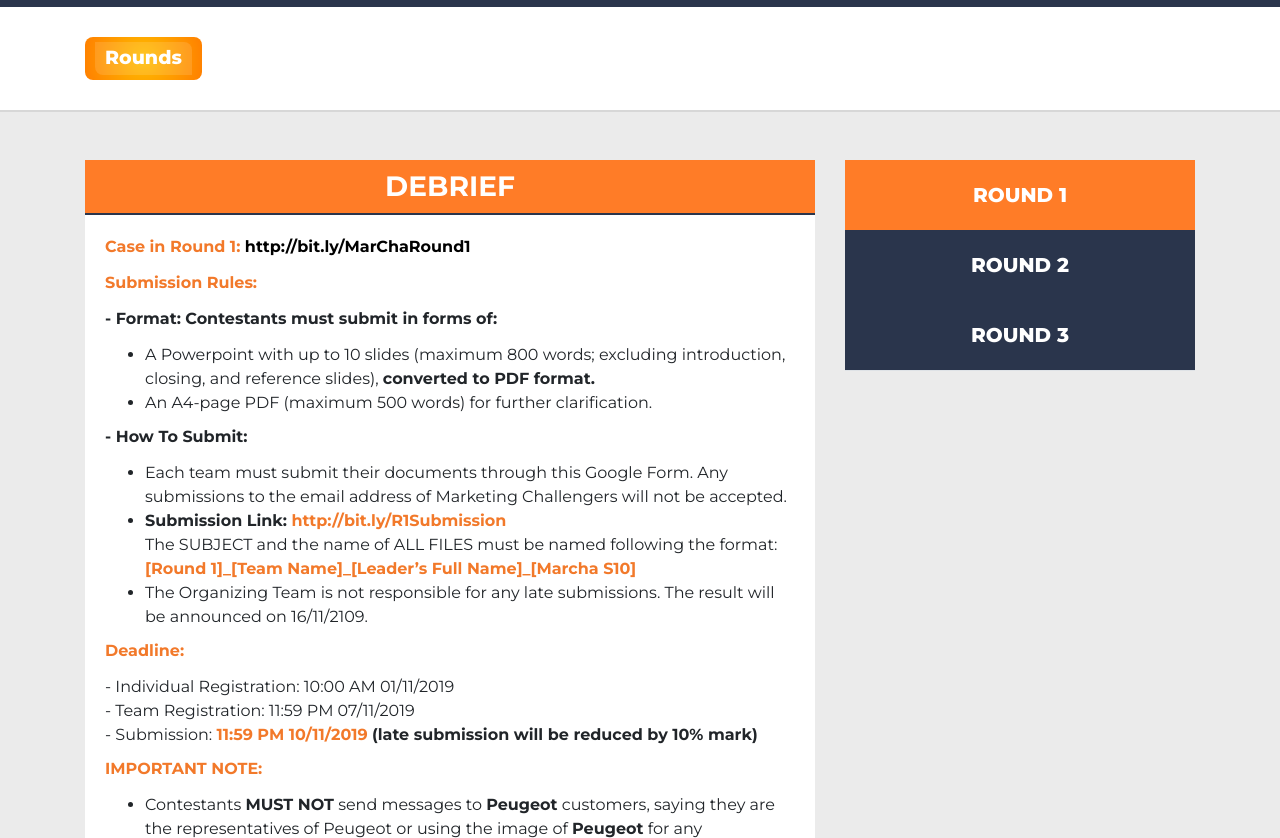
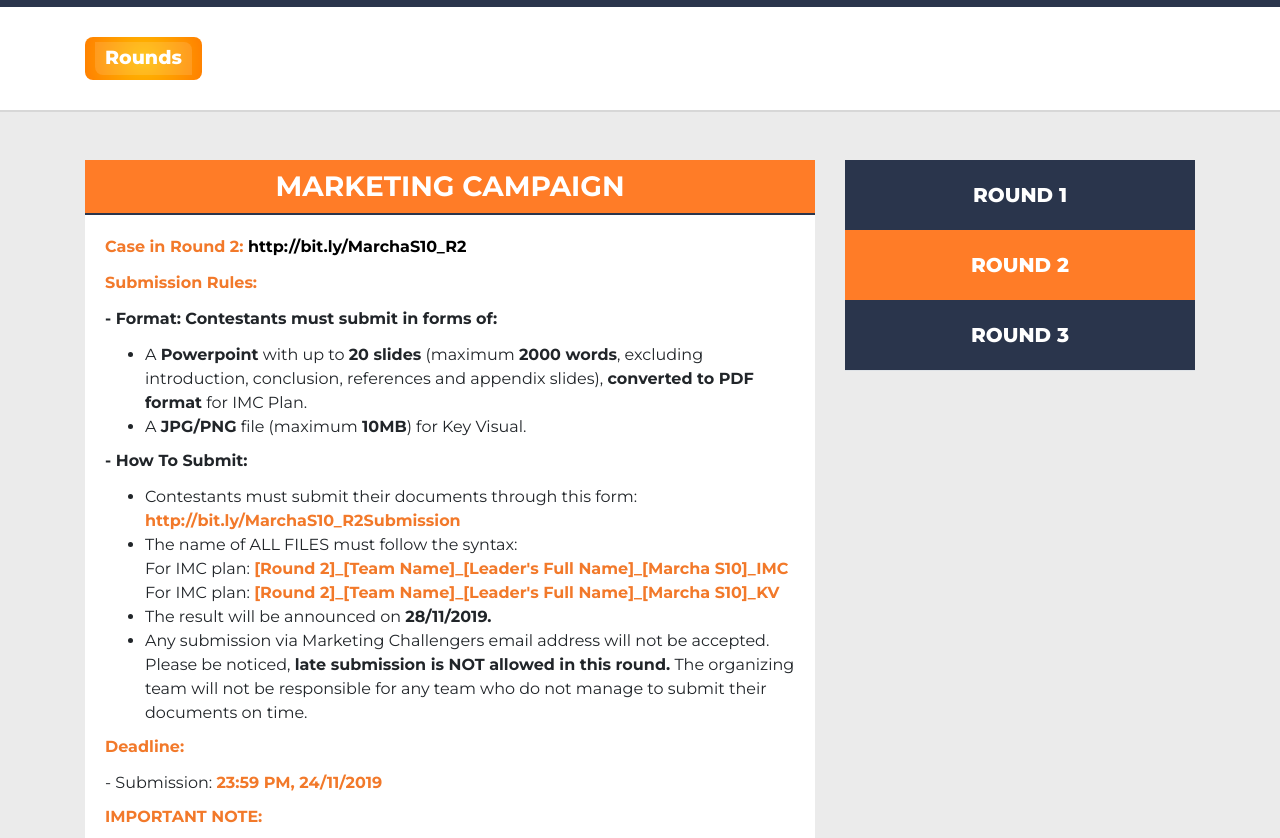
Before and after one commit to LeTranAnhVu/mkt_challenger_template, a website: page src/rounds.html in a window 1280 px wide. Shown: the part 69-907 px from the top of the page. Drawn offline with Linux system fonts and the light colour scheme.

Commit message:
Write content round 02 DONE

```diff
--- a/src/rounds.html
+++ b/src/rounds.html
@@ -89,7 +89,7 @@
       <div class="col-md-8">
         <div class="tab-content" id="myTabContent">
           <!--round 01-->
-          <div class="tab-pane fade show active" id="round-01" role="tabpanel">
+          <div class="tab-pane fade  " id="round-01" role="tabpanel">
             <h3>DEBRIEF</h3>
             <div class="content">
               <p><b class="orange">Case in Round 1: <a href="http://bit.ly/MarChaRound1" target="_blank">http://bit.ly/MarChaRound1</a></b></p>
@@ -127,46 +127,38 @@
           </div>
 
           <!--round 02-->
-          <div class="tab-pane fade" id="round-02" role="tabpanel">
-            <h3>IMC plan</h3>
+          <div class="tab-pane fade show active" id="round-02" role="tabpanel">
+            <h3>MARKETING CAMPAIGN</h3>
             <div class="content">
-              <p><b class="orange">1. Timeline: 26/10/2018 - 10/11/2019</b></p>
-              <p><b class="orange">2. Content:</b> Candidates will be provided information about Exclusive Sponsor brand and their offerings.</p>
-              <p><b>Round 1.1 Market Research</b></p>
-              <p class="text-space">Based on Client Brief, contestants will utilize tools and channels in Market Research to submit a plan of how they conduct secondary and primary research related to the case and the result of their findings (including data and analysis)</p>
-              <p><b>Round 1.2 Creative Brief</b></p>
+              <p><b class="orange">Case in Round 2: <a href="http://bit.ly/MarchaS10_R2" target="_blank">http://bit.ly/MarchaS10_R2</a></b></p>
+              <p><b class="orange">Submission Rules:</b></p>
+              <p><b>- Format: Contestants must submit in forms of:</b></p>
               <ul class="text-space">
-                <li>From their conclusion in the market search, contestants will continue creating a Creative Brief which includes these elements:</li>
-                <li>- Client's background</li>
-                <li>- Target audience</li>
-                <li>- Insights</li>
-                <li>- Key message</li>
-                <li>- Big idea</li>
+                <li>A <b>Powerpoint</b> with up to <b>20 slides</b> (maximum <b>2000 words</b>, excluding introduction, conclusion, references and appendix slides), <b>converted to PDF format</b> for IMC Plan.</li>
+                <li>A <b>JPG/PNG</b> file (maximum <b>10MB</b>) for Key Visual.</li>
               </ul>
-              <p><b>Workshop 1</b></p>
-              <p class="text-space">Workshop 1 about how to conduct effective Market Research and deliver a Creative Brief will be open for all.</p>
-              <p><b class="orange">3. Content guide line and submission guide line:</b> <a href=" http://bit.ly/2DfbA1W"> http://bit.ly/2DfbA1W</a></p>
-              <p><b class="orange">4. Submission deadline: 23:59 on 29/9/2019.</b></p>
-              <p><b class="orange">5. The results of Round 1:</b> will be announced <b class="orange">on 05/10/2019</b>. Only <b class="orange">20 TEAMS</b> with the best results will move to Round 2</p>
+              <p><b>- How To Submit:</b></p>
+              <ul class="text-space">
+                <li>Contestants must submit their documents through this form: <a href="http://bit.ly/MarchaS10_R2Submission" target="_blank"><b class="orange"> http://bit.ly/MarchaS10_R2Submission</b></a></li>
+                <li>The name of ALL FILES must follow the syntax: <br>
+                  For IMC plan: <b class="orange">[Round 2]_[Team Name]_[Leader's Full Name]_[Marcha S10]_IMC </b><br>
+                  For IMC plan: <b class="orange">[Round 2]_[Team Name]_[Leader's Full Name]_[Marcha S10]_KV</b>
+                </li>
+                <li>The result will be announced on <b>28/11/2019.</b></li>
+                <li>Any submission via Marketing Challengers email address will not be accepted. Please be noticed, <b>late submission is NOT allowed in this round.</b> The organizing team will not be responsible for any team who do not manage to submit their documents on time.</li>
+              </ul>
+              <p><b class="orange">Deadline:</b></p>
               <ul>
-                <li>- Problem of youngsters in Vietnam.</li>
-                <li>- Target Audience insights and background.</li>
-                <li>- Big Idea for the solution that can answer the questions below:</li>
-                <li>Which combination of the above products would you use?</li>
-                <li>Which functions will be apply for the solution?</li>
-                <li>What do the Target Audience need to do in the solution?</li>
-                <li>- Detailed plan for the solution which can meet the</li>
-                <li>T.A needs and wants, using Sponsor’s product as the main tool. The solution needs to satisfy:</li>
-                <li>Which combination of the above products would you use?</li>
-                <li>Which functions will be apply for the solution?</li>
-                <li>What do the Target Audience need to do in the solution?</li>
-                <li>Which key message will be sent to the T.A?</li>
+                <li>- Submission: <b class="orange">23:59 PM, 24/11/2019</b></li>
               </ul>
-              <p>- Value distinction that the solution brings to the T.A (USP). The value needs to be: Helpful, Entertaining, Authentic, Relevant, Timely.</p>
-              <p>Young people in the age of 18-25 in Vietnam, who are University students, fresh graduates or young workers. They are millennial and gen Z generations, who are early exposed to technology and social media, that makes them eager to learn new things around them. These youngsters are dreamers with purpose and hold an ability to change their world.</p>
-              <p>Propose a SOLUTION in a form of a BIG IDEA and DEPLOYMENT PLAN to trigger social conversation, inspire youngsters to acknowledge the problem and take action, while using Exclusive Sponsor’s products as the main tools in their marketing campaign. This will ultimately enhance brand consideration.</p>
-          </div>
-            <a href="#" class="submit-round">Submit</a>
+              <p><b class="orange">IMPORTANT NOTE:</b></p>
+              <ul class="text-space">
+                <li>Contestants <b>MUST NOT</b> send messages to <b>Peugeot</b> customers, saying they are the representatives of Peugeot or using the image of <b>Peugeot</b> for any commercial activity.</li>
+                <li>Contestants must clarify they are competing in <b>Marketing Challengers competition</b> when talking to any target audience.</li>
+                <li>Any violation will be treated heavily and the organizing team has the right to <b>terminate</b> that team application.</li>
+              </ul>
+            </div>
+            <a href="http://bit.ly/MarchaS10_R2Submission" target="_blank" class="submit-round">Submit</a>
           </div>
 
           <!--round 03-->
@@ -217,10 +209,10 @@
       <div class="col-md-4">
         <ul class="nav nav-tabs mb-4 mb-md-0 flex-row flex-md-column justify-content-between " id="myTab" role="tablist">
           <li class="nav-item">
-            <a class="nav-link active" data-toggle="tab" href="#round-01" role="tab" aria-controls="round-01" aria-selected="true">Round 1</a>
+            <a class="nav-link " data-toggle="tab" href="#round-01" role="tab" aria-controls="round-01" aria-selected="true">Round 1</a>
           </li>
           <li class="nav-item">
-            <a class="nav-link" id="profile-tab" data-toggle="tab" href="#round-02" role="tab" aria-controls="round-02" aria-selected="false">Round 2</a>
+            <a class="nav-link active" id="profile-tab" data-toggle="tab" href="#round-02" role="tab" aria-controls="round-02" aria-selected="false">Round 2</a>
           </li>
           <li class="nav-item">
             <a class="nav-link" id="contact-tab" data-toggle="tab" href="#round-03" role="tab" aria-controls="round-03" aria-selected="false">Round 3</a>
```
